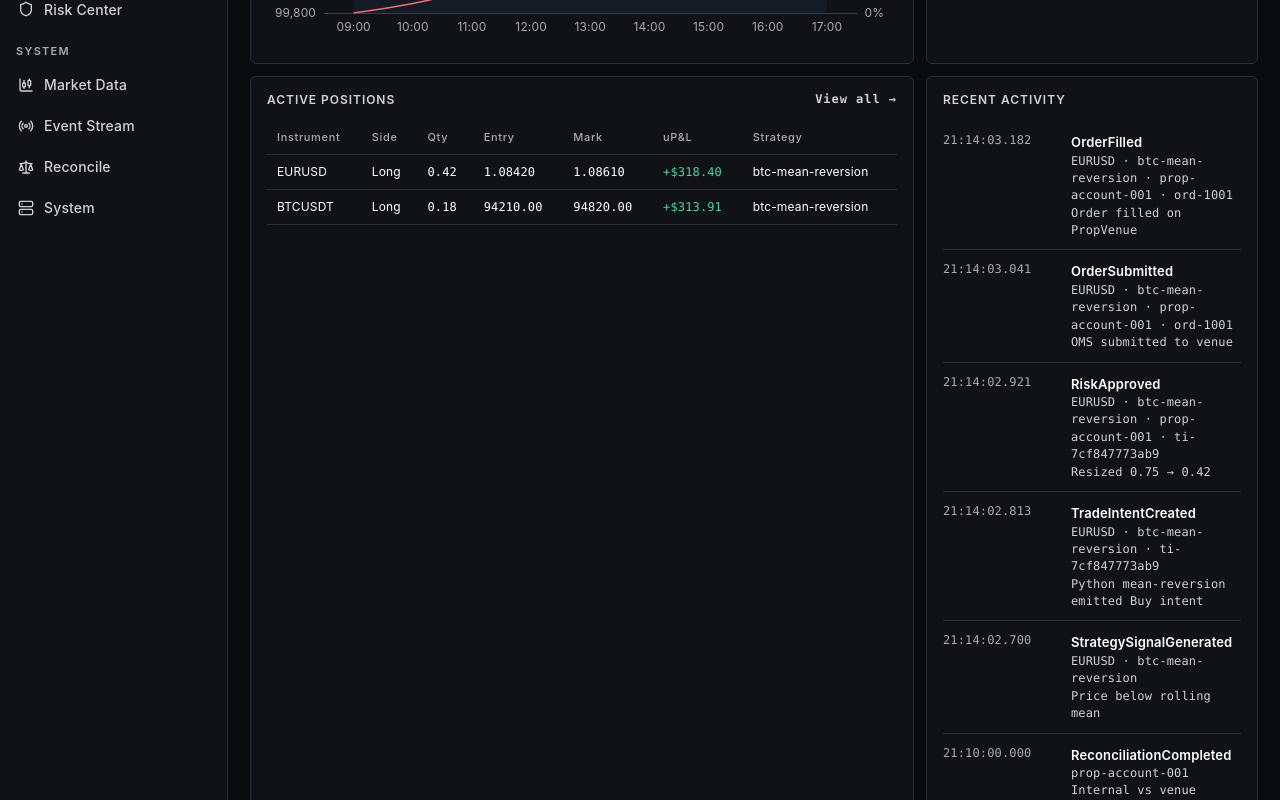
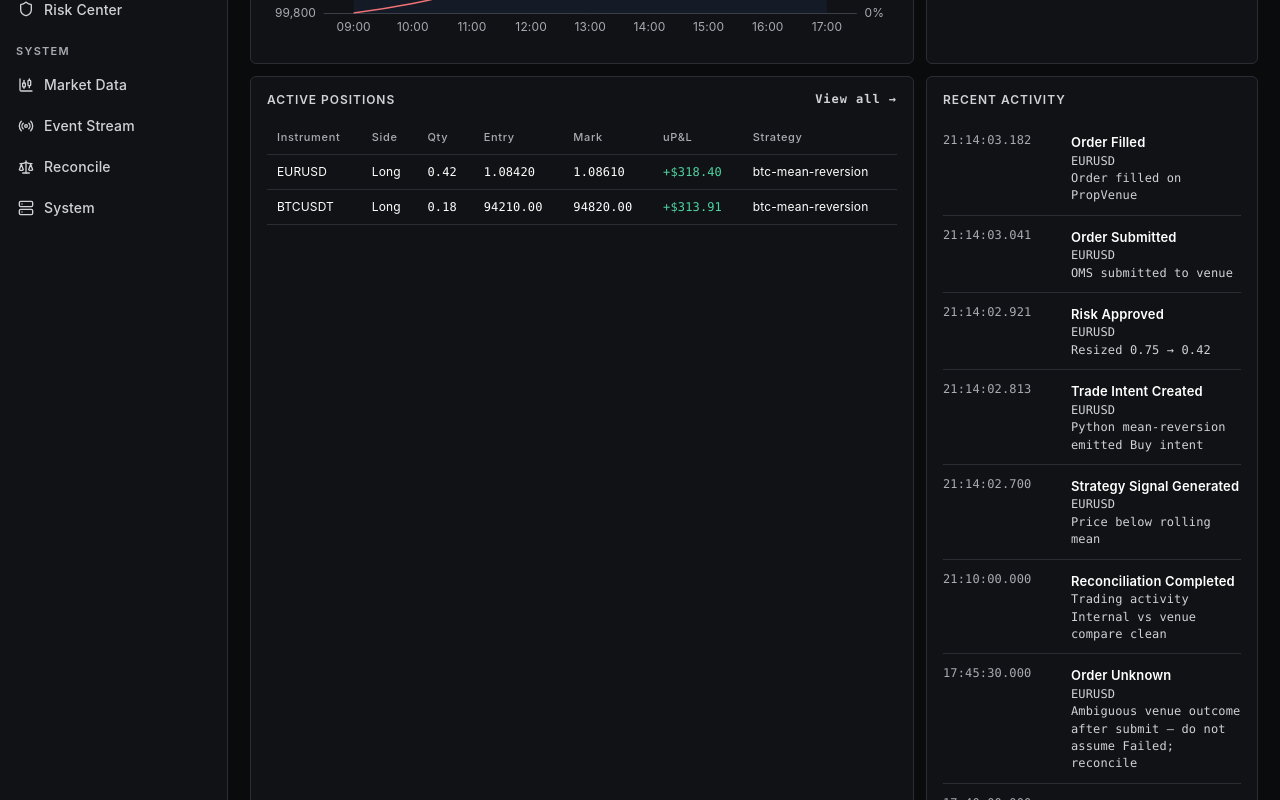
Before and after one commit to apostleoffinance/event-driven-trading-rs, a Next.js app in the folder frontend/: page / in a window 1280 px wide. Shown: the part 620-1420 px from the top of the page. Built offline with nearby package versions, Linux system fonts and the light colour scheme; no server answers.

Commit message:
fix(activity): display user-friendly activity labels instead of internal ids

```diff
--- a/frontend/src/components/events/EventStreamList.tsx
+++ b/frontend/src/components/events/EventStreamList.tsx
@@ -10,19 +10,18 @@ export function EventStreamList({
 }) {
   const rows = events.slice(0, limit);
   if (rows.length === 0) {
-    return <div className="empty">No events yet.</div>;
+    return <div className="empty">No recent trading activity.</div>;
   }
+  const eventLabel = (type: string) => type.replace(/([a-z])([A-Z])/g, "$1 $2").replace(/^(Order|Risk|Market Data|Strategy Signal|Trade Intent|Position|Account|Reconciliation)/, "$1");
   return (
     <div role="log" aria-live="polite">
       {rows.map((e) => (
         <div key={e.id} className="event-row">
           <time dateTime={e.timestamp}>{formatTime(e.timestamp)}</time>
           <div>
-            <strong>{e.type}</strong>
+            <strong>{eventLabel(e.type)}</strong>
             <div className="metric-sub">
-              {[e.instrumentId, e.strategyId, e.accountId, e.entity]
-                .filter(Boolean)
-                .join(" · ")}
+              {e.instrumentId ?? "Trading activity"}
             </div>
             <div className="metric-sub muted">{e.detail}</div>
           </div>
```
